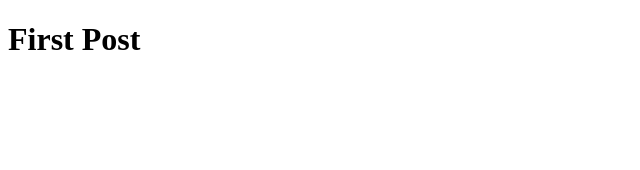
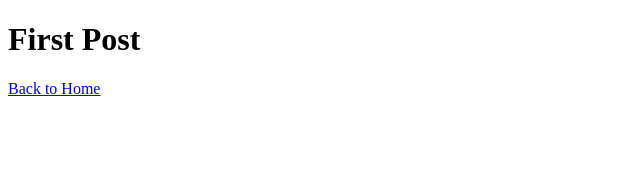
Before and after one commit to ryokiose/nextjs-blog-learn1, a Next.js app: page /posts/first-posts in a window 1280 px wide. Shown: the top 170 px of the page, without its empty margins (0-640 px from the left). Built offline with nearby package versions, Linux system fonts and the light colour scheme.

Commit message:
feat: posts/first-posts.tsx

```diff
--- a/src/pages/posts/first-posts.tsx
+++ b/src/pages/posts/first-posts.tsx
@@ -1,5 +1,9 @@
+import Link from 'next/link';
+
 const FirstPost = () => {
-	return <h1>First Post</h1>;
+	return (
+    <><h1>First Post</h1><Link href={"/"}>Back to Home</Link></>
+	);
 };
 
 export default FirstPost;
```
